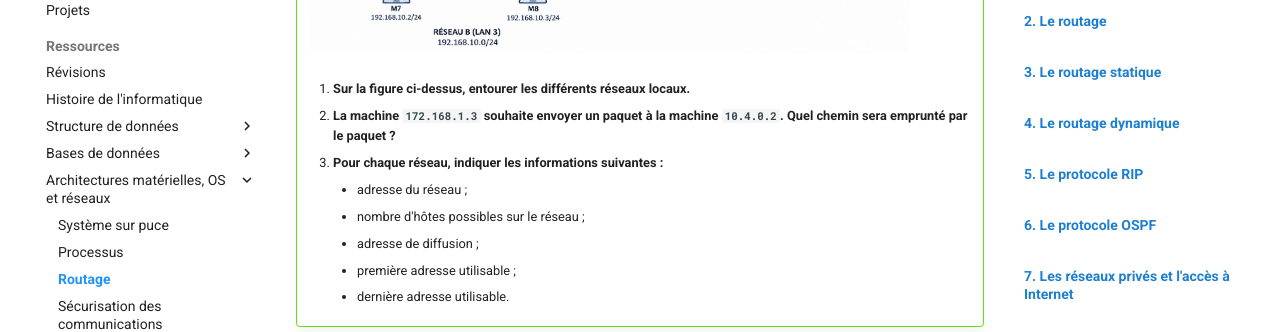
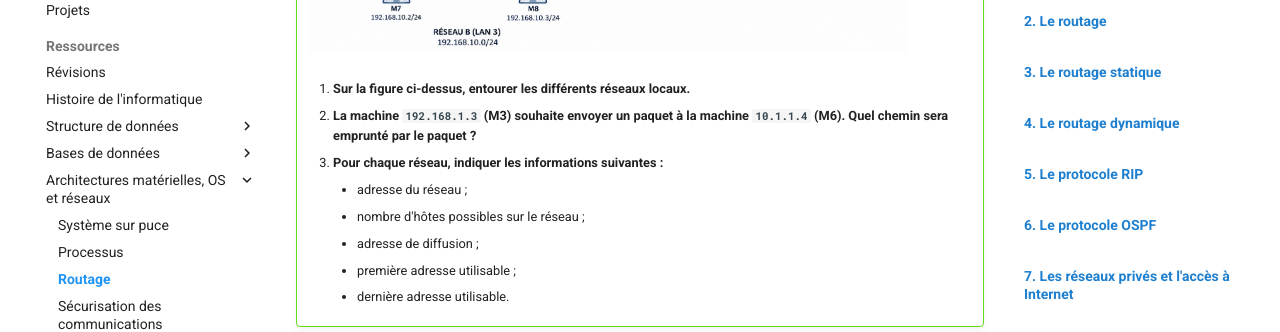
Before and after one commit to PaulTrnl/NSI_Montesq, an MkDocs documentation site: the page built from docs/nsi/terminale/ressources/routage/routage.md, in a window 1280 px wide and 900 px high, scrolled down 7216 px. Shown: the part 152-484 px from the top of the window. Built offline with MkDocs 1.6.1 and Material for MkDocs 9.7.7, drawn with Linux system fonts in a browser that asks for light colours.

Commit message:
maj reseau

```diff
--- a/docs/nsi/terminale/ressources/routage/routage.md
+++ b/docs/nsi/terminale/ressources/routage/routage.md
@@ -270,7 +270,7 @@ C'est ce que l'on appelle le **routage**.
 
     1. **Sur la figure ci-dessus, entourer les différents réseaux locaux.**
 
-    2. **La machine `172.168.1.3` souhaite envoyer un paquet à la machine `10.4.0.2`. Quel chemin sera emprunté par le paquet ?**
+    2. **La machine `192.168.1.3` (M3) souhaite envoyer un paquet à la machine `10.1.1.4` (M6). Quel chemin sera emprunté par le paquet ?**
 
     3. **Pour chaque réseau, indiquer les informations suivantes :**
 
```
